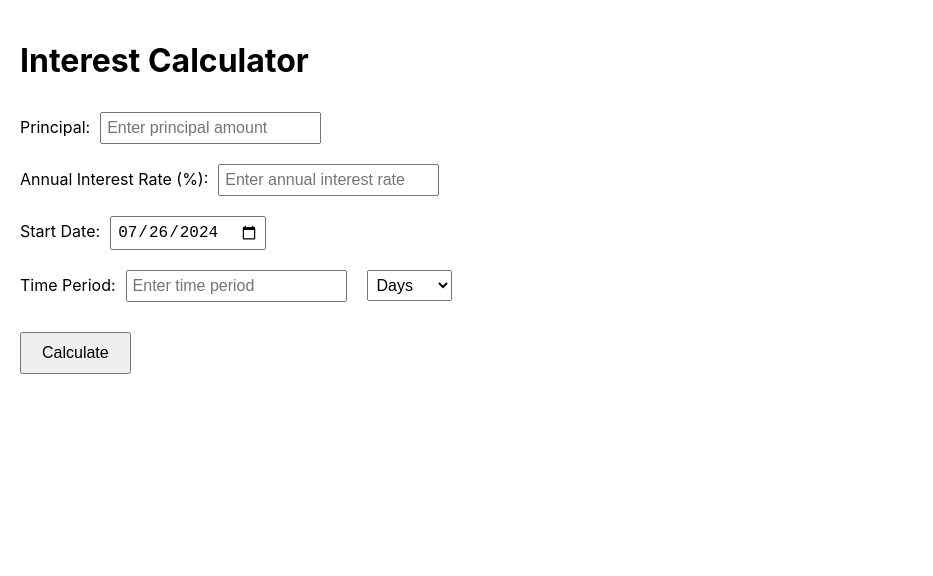
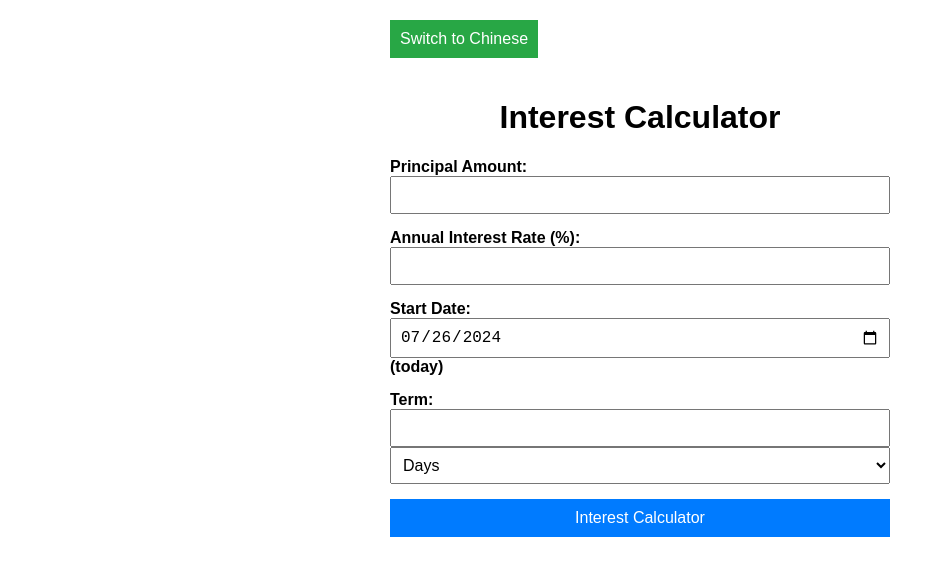
Before and after one commit to hoiian/interest-calculator, a React (Create React App) app: page / in a window 1280 px wide. Shown: the top 576 px of the page, without its empty margins (0-933 px from the left). Built offline with nearby package versions, Linux system fonts and the light colour scheme.

Commit message:
first working version

```diff
--- a/src/App.js
+++ b/src/App.js
@@ -1,124 +1,12 @@
-import React, { useState } from 'react';
-import './App.css';
-
-// Get today's date in YYYY-MM-DD format
-const today = new Date().toISOString().split('T')[0];
+import React from 'react';
+import { LanguageProvider } from './LanguageContext';
+import InterestCalculator from './InterestCalculator';
 
 function App() {
-  const [principal, setPrincipal] = useState('');
-  const [rate, setRate] = useState('');
-  const [startDate, setStartDate] = useState(today); // Default to today's date
-  const [timePeriod, setTimePeriod] = useState('');
-  const [timeUnit, setTimeUnit] = useState('days');
-  const [interest, setInterest] = useState(null);
-  const [maturityDate, setMaturityDate] = useState(null);
-
-  const calculateInterestAndMaturity = () => {
-    if (principal && rate && startDate && timePeriod) {
-      const timeInYears = convertToYears(timePeriod, timeUnit);
-      const calculatedInterest = (principal * rate * timeInYears) / 100;
-      setInterest(calculatedInterest);
-
-      const maturity = calculateMaturityDate(startDate, timePeriod, timeUnit);
-      setMaturityDate(maturity);
-    }
-  };
-
-  const convertToYears = (timePeriod, timeUnit) => {
-    switch (timeUnit) {
-      case 'days':
-        return timePeriod / 365;
-      case 'months':
-        return timePeriod / 12;
-      case 'years':
-        return timePeriod;
-      default:
-        return 0;
-    }
-  };
-
-  const calculateMaturityDate = (startDate, timePeriod, timeUnit) => {
-    const start = new Date(startDate);
-    switch (timeUnit) {
-      case 'days':
-        start.setDate(start.getDate() + parseInt(timePeriod));
-        break;
-      case 'months':
-        start.setMonth(start.getMonth() + parseInt(timePeriod));
-        break;
-      case 'years':
-        start.setFullYear(start.getFullYear() + parseInt(timePeriod));
-        break;
-      default:
-        break;
-    }
-    return start.toISOString().split('T')[0]; // Format as YYYY-MM-DD
-  };
-
   return (
-    <div className="App">
-      <h1>Interest Calculator</h1>
-      <div>
-        <label>
-          Principal:
-          <input
-            type="number"
-            value={principal}
-            onChange={(e) => setPrincipal(e.target.value)}
-            placeholder="Enter principal amount"
-          />
-        </label>
-      </div>
-      <div>
-        <label>
-          Annual Interest Rate (%):
-          <input
-            type="number"
-            value={rate}
-            onChange={(e) => setRate(e.target.value)}
-            placeholder="Enter annual interest rate"
-          />
-        </label>
-      </div>
-      <div>
-        <label>
-          Start Date:
-          <input
-            type="date"
-            value={startDate}
-            onChange={(e) => setStartDate(e.target.value)}
-            placeholder="Select start date"
-          />
-        </label>
-      </div>
-      <div>
-        <label>
-          Time Period:
-          <input
-            type="number"
-            value={timePeriod}
-            onChange={(e) => setTimePeriod(e.target.value)}
-            placeholder="Enter time period"
-          />
-          <select value={timeUnit} onChange={(e) => setTimeUnit(e.target.value)}>
-            <option value="days">Days</option>
-            <option value="months">Months</option>
-            <option value="years">Years</option>
-          </select>
-        </label>
-      </div>
-      <button onClick={calculateInterestAndMaturity}>Calculate</button>
-      {interest !== null && (
-        <div>
-          <h2>Calculated Interest: {interest}</h2>
-        </div>
-      )}
-      {maturityDate && (
-        <div>
-          <h2>Maturity Date: {maturityDate}</h2>
-        </div>
-      )}
-    </div>
+    <LanguageProvider>
+      <InterestCalculator />
+    </LanguageProvider>
   );
 }
 
--- /dev/null
+++ b/src/InterestCalculator.js
@@ -0,0 +1,127 @@
+import React, { useState, useContext } from 'react';
+import { LanguageContext } from './LanguageContext';
+import './styles.css'; // Import the CSS file
+
+const InterestCalculator = () => {
+  const { language, translations, toggleLanguage } = useContext(LanguageContext);
+  const t = translations[language];
+
+  // State variables for form inputs and results
+  const [principal, setPrincipal] = useState('');
+  const [rate, setRate] = useState('');
+  const [startDate, setStartDate] = useState(new Date().toISOString().split('T')[0]); // Default to today
+  const [term, setTerm] = useState('');
+  const [termUnit, setTermUnit] = useState('days');
+  const [endDate, setEndDate] = useState('');
+  const [interest, setInterest] = useState('');
+
+  // Handle form submission
+  const handleSubmit = (e) => {
+    e.preventDefault();
+
+    // Parse input values
+    const principalAmount = parseFloat(principal);
+    const annualRate = parseFloat(rate) / 100;
+    const termValue = parseInt(term);
+
+    if (!principalAmount || !annualRate || !termValue) {
+      alert(t.errorMessage);
+      return;
+    }
+
+    // Calculate the end date based on the term and start date
+    const start = new Date(startDate);
+    let end;
+
+    switch (termUnit) {
+      case 'days':
+        end = new Date(start.setDate(start.getDate() + termValue));
+        break;
+      case 'months':
+        end = new Date(start.setMonth(start.getMonth() + termValue));
+        break;
+      case 'years':
+        end = new Date(start.setFullYear(start.getFullYear() + termValue));
+        break;
+      default:
+        end = start;
+    }
+
+    setEndDate(end.toISOString().split('T')[0]);
+
+    // Calculate the interest amount
+    const timeInYears = termUnit === 'days' ? termValue / 365 : termUnit === 'months' ? termValue / 12 : termValue;
+    const interestAmount = principalAmount * annualRate * timeInYears;
+    setInterest(interestAmount.toFixed(2));
+  };
+
+  return (
+    <div className="container">
+      <button className="toggle-btn" onClick={toggleLanguage}>
+        {language === 'en' ? 'Switch to Chinese' : '切换到英文'}
+      </button>
+      <h1>{t.calculate}</h1>
+      <form onSubmit={handleSubmit}>
+        <label>
+          <span>{t.principal}:</span>
+          <input
+            type="number"
+            name="principal"
+            value={principal}
+            onChange={(e) => setPrincipal(e.target.value)}
+            required
+          />
+        </label>
+        <label>
+          <span>{t.rate}:</span>
+          <input
+            type="number"
+            name="rate"
+            value={rate}
+            onChange={(e) => setRate(e.target.value)}
+            required
+          />
+        </label>
+        <label>
+          <span>{t.startDate}:</span>
+          <input
+            type="date"
+            name="startDate"
+            value={startDate}
+            onChange={(e) => setStartDate(e.target.value)}
+          />
+          <span> (today)</span>
+        </label>
+        <label>
+          <span>{t.term}:</span>
+          <input
+            type="number"
+            name="term"
+            value={term}
+            onChange={(e) => setTerm(e.target.value)}
+            required
+          />
+          <select
+            name="termUnit"
+            value={termUnit}
+            onChange={(e) => setTermUnit(e.target.value)}
+          >
+            <option value="days">Days</option>
+            <option value="months">Months</option>
+            <option value="years">Years</option>
+          </select>
+        </label>
+        <button type="submit">{t.calculate}</button>
+      </form>
+      {endDate && (
+        <div className="result">
+          <h2>{t.result}</h2>
+          <p>{t.endDate}: {endDate}</p>
+          <p>{t.interest}: ${interest}</p> {/* Show interest amount */}
+        </div>
+      )}
+    </div>
+  );
+};
+
+export default InterestCalculator;
--- /dev/null
+++ b/src/LanguageContext.js
@@ -0,0 +1,44 @@
+import React, { createContext, useState } from 'react';
+
+const LanguageContext = createContext();
+
+const translations = {
+    en: {
+        calculate: 'Interest Calculator',
+        principal: 'Principal Amount',
+        rate: 'Annual Interest Rate (%)',
+        startDate: 'Start Date',
+        term: 'Term',
+        endDate: 'End Date',
+        result: 'Your calculated end date and interest amount',
+        errorMessage: 'Please fill out all fields correctly',
+        interest: 'Interest Amount',
+      },
+      zh: {
+        calculate: '計算',
+        principal: '本金金额',
+        rate: '年利率 (%)',
+        startDate: '起息日',
+        term: '存款期',
+        endDate: '到期日',
+        result: '結果',
+        errorMessage: '請填寫正確',
+        interest: '利息',
+      },
+};
+
+const LanguageProvider = ({ children }) => {
+  const [language, setLanguage] = useState('en');
+
+  const toggleLanguage = () => {
+    setLanguage((prevLanguage) => (prevLanguage === 'en' ? 'zh' : 'en'));
+  };
+
+  return (
+    <LanguageContext.Provider value={{ language, translations, toggleLanguage }}>
+      {children}
+    </LanguageContext.Provider>
+  );
+};
+
+export { LanguageContext, LanguageProvider };
--- /dev/null
+++ b/src/styles.css
@@ -0,0 +1,63 @@
+/* styles.css */
+.container {
+  width: 84%;
+  max-width: 500px;
+  margin: 0 auto;
+  padding: 20px;
+  font-family: Arial, sans-serif;
+}
+
+h1 {
+  text-align: center;
+}
+
+form {
+  display: flex;
+  flex-direction: column;
+  gap: 15px;
+}
+
+label {
+  display: flex;
+  flex-direction: column;
+  font-weight: bold;
+}
+
+input, select {
+  padding: 8px;
+  font-size: 16px;
+}
+
+button {
+  padding: 10px;
+  font-size: 16px;
+  background-color: #007bff;
+  color: #fff;
+  border: none;
+  cursor: pointer;
+}
+
+button:hover {
+  background-color: #0056b3;
+}
+
+.result {
+  margin-top: 20px;
+  padding: 15px;
+  border: 1px solid #ddd;
+  border-radius: 5px;
+  background-color: #f9f9f9;
+}
+
+.toggle-btn {
+  margin-bottom: 20px;
+  padding: 10px;
+  background-color: #28a745;
+  color: #fff;
+  border: none;
+  cursor: pointer;
+}
+
+.toggle-btn:hover {
+  background-color: #218838;
+}
```
